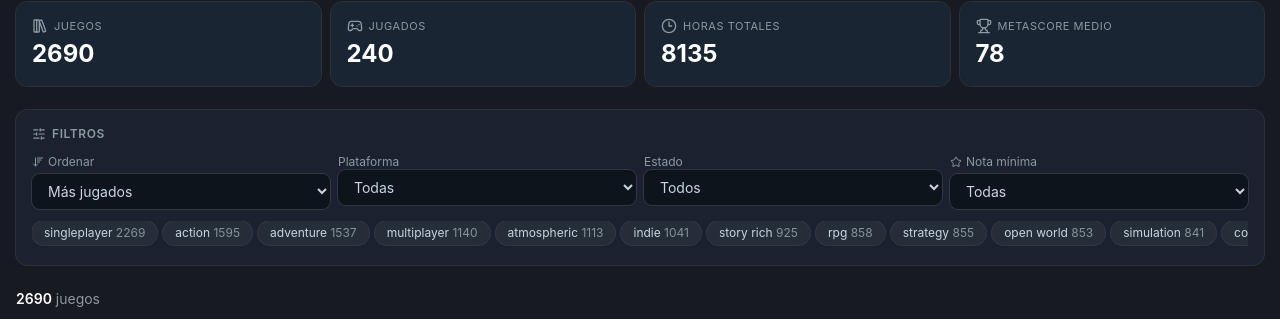
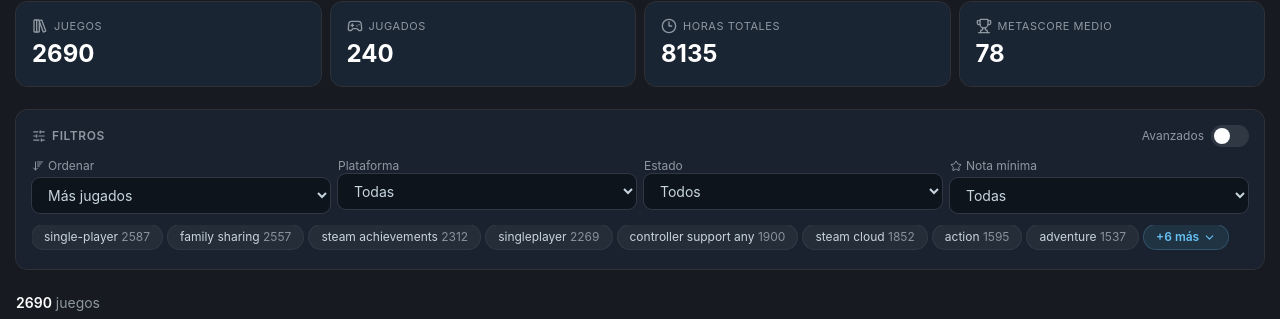
Before and after one commit to LuisBravoC/my-library, a React (Vite) app: page / in a window 1280 px wide. Shown: the part 150-469 px from the top of the page. Built offline with nearby package versions, Linux system fonts and the light colour scheme.

Commit message:
feat: tags expandibles y modo avanzado de filtrado por secciones

```diff
--- a/src/App.tsx
+++ b/src/App.tsx
@@ -2,6 +2,8 @@ import { useDeferredValue, useEffect, useMemo, useState } from 'react';
 import {
   ArrowDownWideNarrow,
   Building2,
+  ChevronDown,
+  ChevronUp,
   Clock3,
   Gamepad2,
   LibraryBig,
@@ -54,6 +56,54 @@ function compareBy(sort: SortKey) {
 const selectCls =
   'rounded-lg bg-[#0e141b] px-3 py-2 text-sm text-[#c7d5e0] ring-1 ring-white/10 focus:outline-none focus:ring-[#66c0f4]/60';
 
+type SectionId = 'tags' | 'features' | 'vr' | 'accessibility' | 'languages';
+
+const SECTIONS: { id: SectionId; label: string }[] = [
+  { id: 'tags', label: 'Tags' },
+  { id: 'features', label: 'Características' },
+  { id: 'vr', label: 'Realidad virtual' },
+  { id: 'accessibility', label: 'Accesibilidad' },
+  { id: 'languages', label: 'Idiomas' },
+];
+
+function hasLabel(g: Game, t: string): boolean {
+  return (
+    g.tags.includes(t) ||
+    g.features.includes(t) ||
+    g.vr.includes(t) ||
+    g.accessibility.includes(t) ||
+    g.languages.includes(t)
+  );
+}
+
+function TagPill({
+  tag,
+  count,
+  active,
+  onClick,
+}: {
+  tag: string;
+  count?: number;
+  active: boolean;
+  onClick: () => void;
+}) {
+  return (
+    <button
+      type="button"
+      onClick={onClick}
+      aria-pressed={active}
+      className={`shrink-0 rounded-full px-3 py-1 text-xs ring-1 transition ${
+        active
+          ? 'bg-[#66c0f4] font-semibold text-[#171a21] ring-[#66c0f4]'
+          : 'bg-white/5 text-[#c7d5e0] ring-white/10 hover:ring-[#66c0f4]/50'
+      }`}
+    >
+      {tag}
+      {count !== undefined && <span className="opacity-60"> {count}</span>}
+    </button>
+  );
+}
+
 export default function App() {
   const { steamGames, gogGames, loading, error, parseMs } = useLibrary();
 
@@ -65,6 +115,16 @@ export default function App() {
   const [played, setPlayed] = useState<PlayedFilter>('all');
   const [minScore, setMinScore] = useState(0);
   const [activeTag, setActiveTag] = useState<string | null>(null);
+  const [tagsExpanded, setTagsExpanded] = useState(false);
+  const [advanced, setAdvanced] = useState(false);
+  const [tagSearch, setTagSearch] = useState('');
+  const [openSections, setOpenSections] = useState<Record<SectionId, boolean>>({
+    tags: true,
+    features: false,
+    vr: false,
+    accessibility: false,
+    languages: false,
+  });
   const [visible, setVisible] = useState(PAGE_SIZE);
   const [selected, setSelected] = useState<Game | null>(null);
 
@@ -82,7 +142,10 @@ export default function App() {
     setPlayed('all');
     setMinScore(0);
     setActiveTag(null);
+    setTagsExpanded(false);
   }, [isGog]);
+
+  const VISIBLE_TAGS = 8;
 
   const stats = useMemo(() => {
     if (!isGog) {
@@ -126,9 +189,39 @@ export default function App() {
   const popularTags = useMemo(() => {
     const counts = new Map<string, number>();
     for (const g of sourceGames) {
-      for (const t of g.tags) counts.set(t, (counts.get(t) ?? 0) + 1);
+      // Géneros + características (sin duplicar si una etiqueta está en ambas)
+      for (const t of new Set([...g.tags, ...g.features])) counts.set(t, (counts.get(t) ?? 0) + 1);
     }
     return [...counts.entries()].sort((a, b) => b[1] - a[1]).slice(0, 14);
+  }, [sourceGames]);
+
+  /** Conteos completos por sección para el modo avanzado */
+  const sectionCounts = useMemo(() => {
+    const maps: Record<SectionId, Map<string, number>> = {
+      tags: new Map(),
+      features: new Map(),
+      vr: new Map(),
+      accessibility: new Map(),
+      languages: new Map(),
+    };
+    for (const g of sourceGames) {
+      const lists: [SectionId, string[]][] = [
+        ['tags', g.tags],
+        ['features', g.features],
+        ['vr', g.vr],
+        ['accessibility', g.accessibility],
+        ['languages', g.languages],
+      ];
+      for (const [id, arr] of lists) {
+        const m = maps[id];
+        for (const t of arr) m.set(t, (m.get(t) ?? 0) + 1);
+      }
+    }
+    const out = {} as Record<SectionId, [string, number][]>;
+    (Object.keys(maps) as SectionId[]).forEach((id) => {
+      out[id] = [...maps[id].entries()].sort((a, b) => b[1] - a[1]);
+    });
+    return out;
   }, [sourceGames]);
 
   const filtered = useMemo(() => {
@@ -142,9 +235,10 @@ export default function App() {
         if (played === 'unplayed' && g.hours > 0) return false;
         if (minScore > 0 && (g.metascore ?? -1) < minScore) return false;
       }
-      if (activeTag && !g.tags.includes(activeTag)) return false;
+      if (activeTag && !hasLabel(g, activeTag)) return false;
       if (q) {
-        const hay = `${g.title} ${g.tags.join(' ')}`.toLowerCase();
+        const hay =
+          `${g.title} ${g.tags.join(' ')} ${g.features.join(' ')} ${g.vr.join(' ')} ${g.accessibility.join(' ')} ${g.languages.join(' ')}`.toLowerCase();
         if (!hay.includes(q)) return false;
       }
       return true;
@@ -267,9 +361,31 @@ export default function App() {
 
         {/* Toolbar */}
         <section className="space-y-3 rounded-xl bg-[#1b2838]/60 p-3.5 ring-1 ring-white/10 sm:p-4">
-          <p className="flex items-center gap-1.5 text-xs font-semibold uppercase tracking-wider text-[#8f98a0]">
-            <SlidersHorizontal size={14} /> Filtros
-          </p>
+          <div className="flex items-center justify-between gap-2">
+            <p className="flex items-center gap-1.5 text-xs font-semibold uppercase tracking-wider text-[#8f98a0]">
+              <SlidersHorizontal size={14} /> Filtros
+            </p>
+            <button
+              type="button"
+              role="switch"
+              aria-checked={advanced}
+              onClick={() => setAdvanced((v) => !v)}
+              className="inline-flex items-center gap-2 text-xs text-[#8f98a0] transition hover:text-white"
+            >
+              Avanzados
+              <span
+                className={`relative h-5 w-9 rounded-full transition ${
+                  advanced ? 'bg-[#66c0f4]' : 'bg-white/10 ring-1 ring-white/10'
+                }`}
+              >
+                <span
+                  className={`absolute top-0.5 h-4 w-4 rounded-full bg-white transition-all ${
+                    advanced ? 'left-[18px]' : 'left-0.5'
+                  }`}
+                />
+              </span>
+            </button>
+          </div>
           <div className={`grid grid-cols-2 gap-2 ${isGog ? 'sm:grid-cols-2' : 'sm:grid-cols-4'}`}>
             <label className="space-y-1 text-xs text-[#8f98a0]">
               <span className="flex items-center gap-1"><ArrowDownWideNarrow size={12} /> Ordenar</span>
@@ -310,23 +426,87 @@ export default function App() {
               </label>
             )}
           </div>
-          {popularTags.length > 0 && (
-            <div className="flex gap-1.5 overflow-x-auto pb-1">
-              {popularTags.map(([tag, count]) => {
-                const active = activeTag === tag;
+          {!advanced && popularTags.length > 0 && (
+            <div className={tagsExpanded ? 'flex flex-wrap gap-1.5' : 'flex gap-1.5 overflow-x-auto pb-1'}>
+              {(tagsExpanded ? popularTags : popularTags.slice(0, VISIBLE_TAGS)).map(([tag, count]) => (
+                <TagPill
+                  key={tag}
+                  tag={tag}
+                  count={count}
+                  active={activeTag === tag}
+                  onClick={() => setActiveTag(activeTag === tag ? null : tag)}
+                />
+              ))}
+              {popularTags.length > VISIBLE_TAGS && (
+                <button
+                  type="button"
+                  onClick={() => setTagsExpanded((v) => !v)}
+                  aria-expanded={tagsExpanded}
+                  className="inline-flex shrink-0 items-center gap-1 rounded-full bg-[#66c0f4]/10 px-3 py-1 text-xs font-semibold text-[#66c0f4] ring-1 ring-[#66c0f4]/30 transition hover:bg-[#66c0f4]/20"
+                >
+                  {tagsExpanded ? (
+                    <>Ver menos <ChevronUp size={13} /></>
+                  ) : (
+                    <>+{popularTags.length - VISIBLE_TAGS} más <ChevronDown size={13} /></>
+                  )}
+                </button>
+              )}
+            </div>
+          )}
+
+          {advanced && (
+            <div className="space-y-2">
+              <div className="relative">
+                <Search
+                  size={14}
+                  className="pointer-events-none absolute left-3 top-1/2 -translate-y-1/2 text-[#8f98a0]"
+                />
+                <input
+                  value={tagSearch}
+                  onChange={(e) => setTagSearch(e.target.value)}
+                  placeholder="Buscar etiqueta… (p. ej. zombies, vr, español)"
+                  className="w-full rounded-lg bg-[#0e141b] py-2 pl-9 pr-3 text-sm text-white placeholder:text-[#8f98a0]/70 ring-1 ring-white/10 focus:outline-none focus:ring-[#66c0f4]/60"
+                />
+              </div>
+              {SECTIONS.map((s) => {
+                const entries = sectionCounts[s.id];
+                if (entries.length === 0) return null;
+                const q = tagSearch.trim().toLowerCase();
+                const shown = q ? entries.filter(([t]) => t.toLowerCase().includes(q)) : entries;
+                const open = openSections[s.id];
                 return (
-                  <button
-                    key={tag}
-                    type="button"
-                    onClick={() => setActiveTag(active ? null : tag)}
-                    className={`shrink-0 rounded-full px-3 py-1 text-xs ring-1 transition ${
-                      active
-                        ? 'bg-[#66c0f4] font-semibold text-[#171a21] ring-[#66c0f4]'
-                        : 'bg-white/5 text-[#c7d5e0] ring-white/10 hover:ring-[#66c0f4]/50'
-                    }`}
-                  >
-                    {tag} <span className="opacity-60">{count}</span>
-                  </button>
+                  <div key={s.id} className="overflow-hidden rounded-lg bg-black/20 ring-1 ring-white/10">
+                    <button
+                      type="button"
+                      onClick={() => setOpenSections((o) => ({ ...o, [s.id]: !o[s.id] }))}
+                      aria-expanded={open}
+                      className="flex w-full items-center justify-between px-3 py-2 text-left text-xs font-semibold uppercase tracking-wider text-[#c7d5e0] transition hover:bg-white/5"
+                    >
+                      <span>
+                        {s.label}{' '}
+                        <span className="ml-1 rounded-full bg-white/10 px-2 py-0.5 font-medium normal-case text-[#8f98a0]">
+                          {entries.length}
+                        </span>
+                      </span>
+                      {open ? <ChevronUp size={14} /> : <ChevronDown size={14} />}
+                    </button>
+                    {open && (
+                      <div className="flex max-h-48 flex-wrap gap-1.5 overflow-y-auto border-t border-white/5 p-3">
+                        {shown.length === 0 && (
+                          <p className="text-xs text-[#8f98a0]">Sin coincidencias.</p>
+                        )}
+                        {shown.map(([tag, count]) => (
+                          <TagPill
+                            key={tag}
+                            tag={tag}
+                            count={count}
+                            active={activeTag === tag}
+                            onClick={() => setActiveTag(activeTag === tag ? null : tag)}
+                          />
+                        ))}
+                      </div>
+                    )}
+                  </div>
                 );
               })}
             </div>
--- a/src/lib/steam.ts
+++ b/src/lib/steam.ts
@@ -24,6 +24,32 @@ const CORE_FIELDS = new Set([
 ]);
 
 const PLATFORM_FIELDS = new Set(['win', 'mac', 'linux']);
+
+/** Columnas de VR (sección propia en modo avanzado) */
+const VR_FIELDS = new Set(['vr any', 'vr only', 'vr supported', 'vr', 'asymmetric vr']);
+
+/** Columnas de accesibilidad (bloque contiguo del CSV) */
+const A11Y_FIELDS = new Set([
+  'adjustable difficulty',
+  'adjustable text size',
+  'camera comfort',
+  'chat speech-to-text',
+  'chat text-to-speech',
+  'color alternatives',
+  'contrast controls',
+  'custom volume controls',
+  'keyboard only option',
+  'mouse only option',
+  'narrated game menus',
+  'playable at your own pace',
+  'playable without quick time events',
+  'playable without vision',
+  'save anytime',
+  'stereo sound',
+  'subtitle options',
+  'surround sound',
+  'touch only option',
+]);
 
 function toNumberOrNull(v: unknown): number | null {
   if (v === null || v === undefined) return null;
@@ -110,6 +136,9 @@ export function parseLibrary(csvText: string): ParseResult {
 
     const tagSet = new Set<string>();
     const featureSet = new Set<string>();
+    const vrSet = new Set<string>();
+    const a11ySet = new Set<string>();
+    const langSet = new Set<string>();
 
     for (let i = 0; i < fields.length; i++) {
       const key = fields[i];
@@ -118,12 +147,16 @@ export function parseLibrary(csvText: string): ParseResult {
       // Papa renombra cabeceras duplicadas como "co-op_1": mostramos el nombre base
       const label = key.replace(/_\d+$/, '');
       if (i >= genreStart) {
-        if (tagSet.size < 60) tagSet.add(label);
+        if (VR_FIELDS.has(key)) vrSet.add(label);
+        else if (tagSet.size < 500) tagSet.add(label);
       } else if (i >= langStart) {
-        // idiomas → los ignoramos para la UI
-        continue;
+        if (langSet.size < 150) langSet.add(label);
+      } else if (VR_FIELDS.has(key)) {
+        vrSet.add(label);
+      } else if (A11Y_FIELDS.has(key)) {
+        a11ySet.add(label);
       } else {
-        if (featureSet.size < 60) featureSet.add(label);
+        if (featureSet.size < 120) featureSet.add(label);
       }
     }
 
@@ -147,6 +180,9 @@ export function parseLibrary(csvText: string): ParseResult {
       linux: row['linux'] === 'x',
       tags: [...tagSet],
       features: [...featureSet],
+      vr: [...vrSet],
+      accessibility: [...a11ySet],
+      languages: [...langSet],
     });
   }
 
@@ -201,6 +237,9 @@ export async function loadGogLibrary(signal?: AbortSignal): Promise<Game[]> {
     linux: !!e.linux,
     tags: e.genres || [],
     features: e.features || [],
+    vr: [],
+    accessibility: [],
+    languages: [],
     // Portada GOG: tile nativo 392x220, con fallback al header cruzado
     // de Steam y al resto de arte oficial de GOG. Steam no se toca.
     coverUrl:
--- a/src/types/game.ts
+++ b/src/types/game.ts
@@ -22,7 +22,12 @@ export interface Game {
   tags: string[];
   /** Características */
   features: string[];
-  /** Portada (GOG). Steam usa la CDN por app id. */
+  /** Soporte VR */
+  vr: string[];
+  /** Opciones de accesibilidad */
+  accessibility: string[];
+  /** Idiomas con 'x' */
+  languages: string[];  /** Portada (GOG). Steam usa la CDN por app id. */
   coverUrl?: string;
   /** Enlace a la tienda (GOG). Steam se construye por app id. */
   storeUrl?: string;
```
